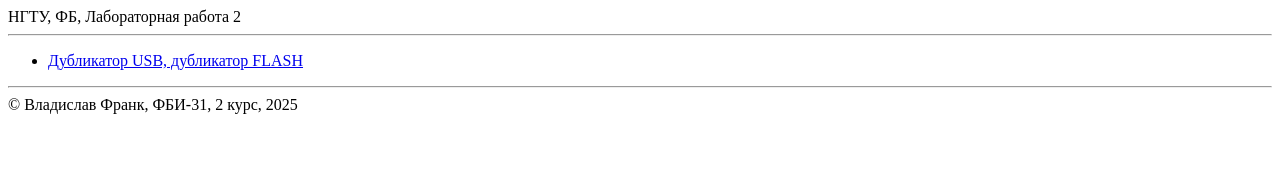
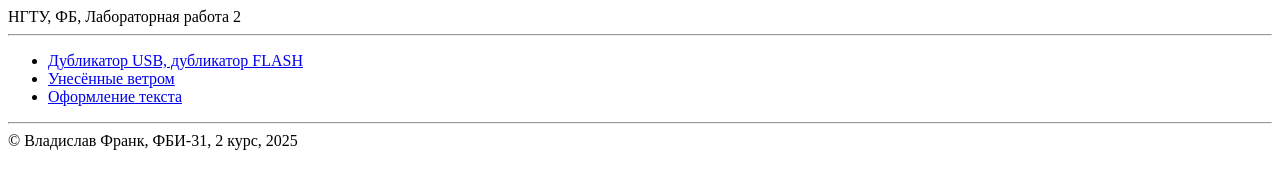
Before and after one commit to vladfrank/lab_web, a plain HTML site: page lab2/lab2.html in a window 1280 px wide. Drawn offline with Linux system fonts and the light colour scheme.

Commit message:
Меню с доп разделом

```diff
--- a/lab2/lab2.html
+++ b/lab2/lab2.html
@@ -14,6 +14,8 @@
         <main>
             <ul>
                 <li><a href="usb.html">Дубликатор USB, дубликатор FLASH</a></li>
+                <li><a href="gone.html">Унесённые ветром</a></li>
+                <li><a href="text.html">Оформление текста</a></li>
             </ul>
         </main>
 
```
